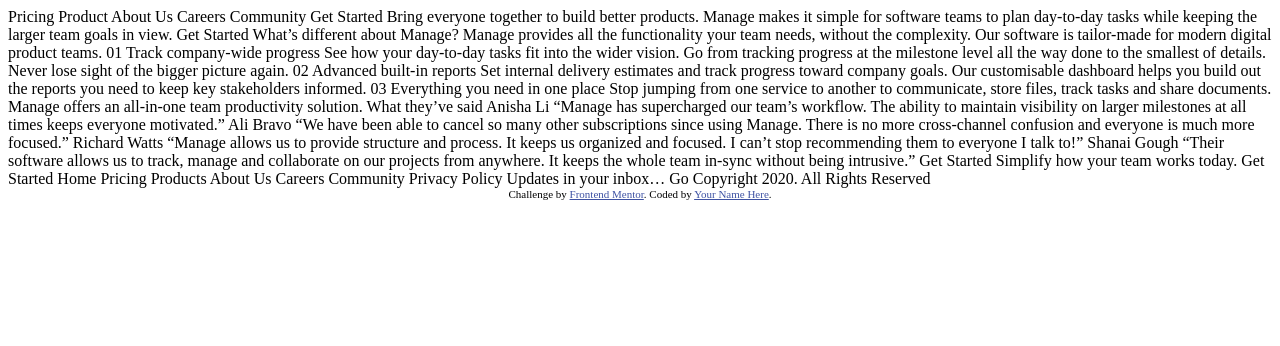
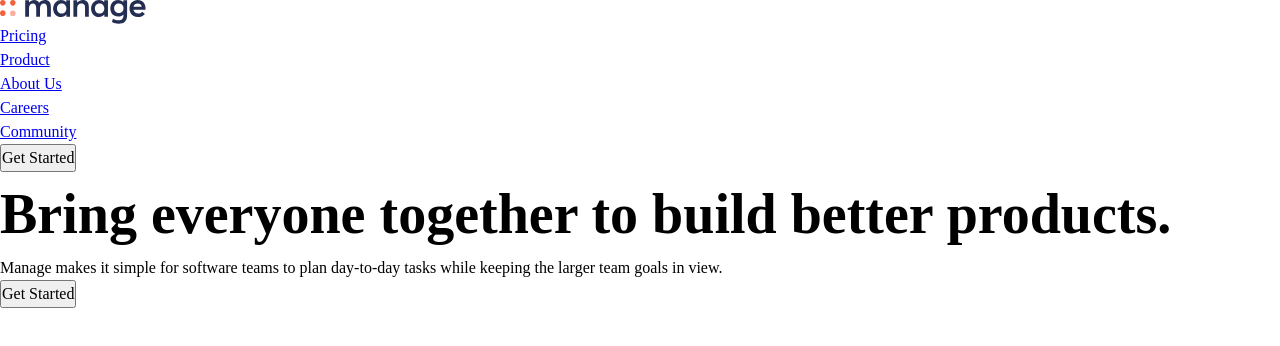
Before and after one commit to isoumyadas/Manage-landing-page, a plain HTML site: page index.html in a window 1280 px wide. Drawn offline with Linux system fonts and the light colour scheme.

Commit message:
Added the custom css, default css and navabr section

```diff
--- a/index.html
+++ b/index.html
@@ -1,101 +1,97 @@
 <!DOCTYPE html>
 <html lang="en">
   <head>
-  <meta charset="UTF-8">
-  <meta name="viewport" content="width=device-width, initial-scale=1.0"> <!-- displays site properly based on user's device -->
+    <meta charset="UTF-8" />
+    <meta name="viewport" content="width=device-width, initial-scale=1.0" />
+    <!-- displays site properly based on user's device -->
 
-  <link rel="icon" type="image/png" sizes="32x32" href="./images/favicon-32x32.png">
+    <link
+      rel="icon"
+      type="image/png"
+      sizes="32x32"
+      href="./images/favicon-32x32.png"
+    />
+    <link rel="stylesheet" href="style.css" />
 
     <title>Frontend Mentor | Manage landing page</title>
 
     <!-- Feel free to remove these styles or customise in your own stylesheet 👍 -->
     <style>
-    .attribution { font-size: 11px; text-align: center; }
-    .attribution a { color: hsl(228, 45%, 44%); }
+      .attribution {
+        font-size: 11px;
+        text-align: center;
+      }
+      .attribution a {
+        color: hsl(228, 45%, 44%);
+      }
     </style>
   </head>
   <body>
+    <header class="primary-header">
+      <div class="container">
+        <a href="#"><img src="images/logo.svg" alt="manage-logo" /></a>
+        <nav class="primary-navigation">
+          <ul rule="list" class="nav-list">
+            <li><a href="#">Pricing</a></li>
+            <li><a href="#">Product</a></li>
+            <li><a href="#">About Us</a></li>
+            <li><a href="#">Careers</a></li>
+            <li><a href="#">Community</a></li>
+          </ul>
+        </nav>
+        <button class="button">Get Started</button>
+      </div>
+    </header>
 
-  Pricing
-  Product
-  About Us
-  Careers
-  Community
-
-  Get Started
-
+    <main>
+      <section>
+        <div class="container">
+          <div class="even-columns">
+            <div>
+              <h1 class="fs-primary-heading fw-bold">
                 Bring everyone together to build better products.
-
+              </h1>
+              <p>
                 Manage makes it simple for software teams to plan day-to-day
                 tasks while keeping the larger team goals in view.
+              </p>
+              <button class="button">Get Started</button>
+            </div>
+            <div></div>
+          </div>
+        </div>
+      </section>
+    </main>
 
-  Get Started
+    <!--         What’s different about Manage? Manage provides all the functionality
+    your team needs, without the complexity. Our software is tailor-made for
+    modern digital product teams. 01 Track company-wide progress See how your
+    day-to-day tasks fit into the wider vision. Go from tracking progress at the
+    milestone level all the way done to the smallest of details. Never lose
+    sight of the bigger picture again. 02 Advanced built-in reports Set internal
+    delivery estimates and track progress toward company goals. Our customisable
+    dashboard helps you build out the reports you need to keep key stakeholders
+    informed. 03 Everything you need in one place Stop jumping from one service
+    to another to communicate, store files, track tasks and share documents.
+    Manage offers an all-in-one team productivity solution. What they’ve said
+    Anisha Li “Manage has supercharged our team’s workflow. The ability to
+    maintain visibility on larger milestones at all times keeps everyone
+    motivated.” Ali Bravo “We have been able to cancel so many other
+    subscriptions since using Manage. There is no more cross-channel confusion
+    and everyone is much more focused.” Richard Watts “Manage allows us to
+    provide structure and process. It keeps us organized and focused. I can’t
+    stop recommending them to everyone I talk to!” Shanai Gough “Their software
+    allows us to track, manage and collaborate on our projects from anywhere. It
+    keeps the whole team in-sync without being intrusive.” Get Started Simplify
+    how your team works today. Get Started Home Pricing Products About Us
+    Careers Community Privacy Policy Updates in your inbox… Go Copyright 2020.
+    All Rights Reserved -->
 
-  What’s different about Manage?
-
-  Manage provides all the functionality your team needs, without
-  the complexity. Our software is tailor-made for modern digital
-  product teams.
-
-  01
-  Track company-wide progress
-  See how your day-to-day tasks fit into the wider vision. Go from
-  tracking progress at the milestone level all the way done to the
-  smallest of details. Never lose sight of the bigger picture again.
-
-  02
-  Advanced built-in reports
-  Set internal delivery estimates and track progress toward company
-  goals. Our customisable dashboard helps you build out the reports
-  you need to keep key stakeholders informed.
-
-  03
-  Everything you need in one place
-  Stop jumping from one service to another to communicate, store files,
-  track tasks and share documents. Manage offers an all-in-one team
-  productivity solution.
-
-  What they’ve said
-
-  Anisha Li
-  “Manage has supercharged our team’s workflow. The ability to maintain
-  visibility on larger milestones at all times keeps everyone motivated.”
-
-  Ali Bravo
-  “We have been able to cancel so many other subscriptions since using
-  Manage. There is no more cross-channel confusion and everyone is much
-  more focused.”
-
-  Richard Watts
-  “Manage allows us to provide structure and process. It keeps us organized
-  and focused. I can’t stop recommending them to everyone I talk to!”
-
-  Shanai Gough
-  “Their software allows us to track, manage and collaborate on our projects
-  from anywhere. It keeps the whole team in-sync without being intrusive.”
-
-  Get Started
-
-  Simplify how your team works today.
-  Get Started
-
-  Home
-  Pricing
-  Products
-  About Us
-  Careers
-  Community
-  Privacy Policy
-
-  Updates in your inbox…
-  Go
-
-  Copyright 2020. All Rights Reserved
-
-
-  <div class="attribution">
-    Challenge by <a href="https://www.frontendmentor.io?ref=challenge" target="_blank">Frontend Mentor</a>.
-    Coded by <a href="#">Your Name Here</a>.
-  </div>
+    <!-- <div class="attribution">
+      Challenge by
+      <a href="https://www.frontendmentor.io?ref=challenge" target="_blank"
+        >Frontend Mentor</a
+      >. Coded by <a href="#">Your Name Here</a>.
+    </div> -->
   </body>
 </html>
--- /dev/null
+++ b/style.css
@@ -0,0 +1,192 @@
+@import url("https://fonts.googleapis.com/css2?family=Be+Vietnam+Pro:wght@400;500;700&display=swap");
+
+:root {
+  --clr-accent-400: hsl(12, 88%, 59%);
+  --clr-accent-100: hsl(13, 100%, 96%);
+
+  --clr-primary-400: hsl(228, 39%, 23%);
+
+  --clr-neutral-100: hsl(233, 12%, 13%);
+  --clr-neutral-900: hsl(0, 0%, 0%);
+
+  --font-family-primary: "Be Vietnam Pro", sans-serif;
+  --font-family-body: var(--font-family-primary);
+  --font-family-heading: var(--font-family-primary);
+
+  --font-weight-regular: 400;
+  --font-weight-semi-bold: 500;
+  --font-weight-bold: 700;
+
+  --font-size-300: 0.8125rem;
+  --font-size-400: 0.875rem;
+  --font-size-500: 0.9375rem;
+  --font-size-600: 1rem;
+  --font-size-700: 1.875rem;
+  --font-size-800: 2.5rem;
+  --font-size-900: 3.5rem;
+
+  --font-size-body: var(--font-size-400);
+  --font-size-primary-heading: var(--font-size-800);
+  --font-size-secondary-heading: var(--font-size-700);
+  --font-size-nav: var(--font-size-500);
+  --font-size-button: var(--font-size-300);
+}
+
+@media (min-width: 50em) {
+  :root {
+    --font-size-primary-heading: var(--font-size-900);
+    --font-size-secondary-heading: var(--font-size-800);
+    --font-size-body: var(--font-size-500);
+    --font-size-nav: var(--font-size-300);
+  }
+}
+
+/* Box sizing rules */
+*,
+*::before,
+*::after {
+  box-sizing: border-box;
+}
+
+/* Remove default margin */
+* {
+  margin: 0;
+  padding: 0;
+  font: inherit;
+}
+
+/* Remvoe list styles on ul, ol elements */
+
+ul[role="list"],
+ol[role="list"] {
+  list-style: none;
+}
+
+/* Set core root defaults */
+
+html:focus-within {
+  scroll-behavior: smooth;
+}
+
+html,
+body {
+  height: 100%;
+}
+
+/* Set core body defaults */
+
+body {
+  text-rendering: optimizeSpeed;
+  line-height: 1.5;
+}
+
+/* A elements that don't have a class get default styling */
+
+a:not([class]) {
+  text-decoration-skip-ink: auto;
+}
+
+/*  Make images easier to work with */
+
+img,
+picture,
+svg {
+  max-width: 100%;
+  display: block;
+}
+
+/* Removes all animations, transitions and smooth-behavior */
+
+@media (prefers-reduced-motion: reduce) {
+  html:focus-within {
+    scroll-behavior: auto;
+  }
+}
+
+*,
+*::before,
+*::after {
+  animation-duration: 0.01ms !important;
+  animation-iteration-count: 1 !important;
+  transition-duration: 0.01ms !important;
+  scroll-behavior: auto !important;
+}
+
+/* Utility classes */
+
+.text-primary-400 {
+  color: var(--clr-primary-400);
+}
+
+.text-accent-400 {
+  color: var(--clr-accent-400);
+}
+
+.text-primary-100 {
+  color: var(--clr-accent-100);
+}
+
+.text-neutral-100 {
+  color: var(--clr-neutral-100);
+}
+
+.text-neutral-900 {
+  color: var(--clr-neutral-900);
+}
+
+/* BG */
+
+.bg-primary-400 {
+  background-color: var(--clr-primary-400);
+}
+
+.bg-accent-400 {
+  background-color: var(--clr-accent-400);
+}
+
+.bg-primary-100 {
+  background-color: var(--clr-accent-100);
+}
+
+.bg-neutral-100 {
+  background-color: var(--clr-neutral-100);
+}
+
+.bg-neutral-900 {
+  background-color: var(--clr-neutral-900);
+}
+
+/* Font weight */
+
+.fw-bold {
+  font-weight: var(--font-weight-bold);
+}
+.fw-semi-bold {
+  font-weight: var(--font-weight-semi-bold);
+}
+.fw-regular {
+  font-weight: var(--font-weight-regular);
+}
+
+.fs-primary-heading {
+  font-size: var(--font-size-primary-heading);
+}
+
+.fs-secondary-heading {
+  font-size: var(--font-size-secondary-heading);
+}
+
+/* Font size */
+
+.fs-300 {
+  font-size: var(--font-size-300);
+}
+.fs-400 {
+  font-size: var(--font-size-400);
+}
+.fs-500 {
+  font-size: var(--font-size-500);
+}
+.fs-600 {
+  font-size: var(--font-size-600);
+}
```
Also changed, not shown: 1 other file. Lines whose indentation alone changed are shown as unchanged.
